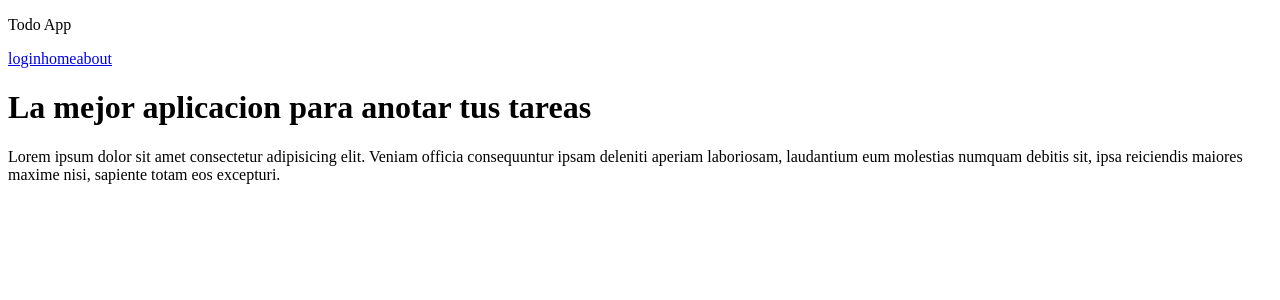
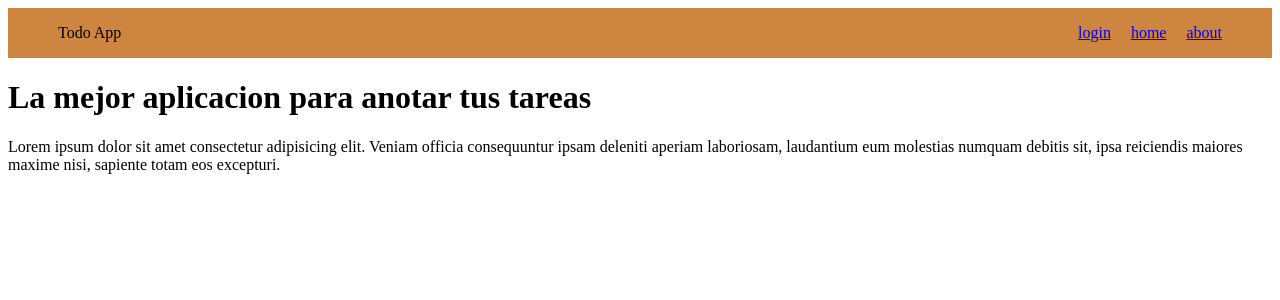
Before and after one commit to NormaAranibar/Frontend_todoAplicacion, a React (Vite) app: page / in a window 1280 px wide. Shown: the top 300 px of the page. Built offline with nearby package versions, Linux system fonts and the light colour scheme.

Commit message:
estilos implementado en Header

```diff
--- a/src/Components/Header.jsx
+++ b/src/Components/Header.jsx
@@ -1,10 +1,11 @@
 import { Link } from "react-router-dom";
+import styles from './Header.module.css'
 
 const Header = () => {
   return (
-    <div className="container">
+    <div className={styles.container}>
       <p>Todo App</p>
-      <nav>
+      <nav className={styles.nav}>
         <Link to="/login">login</Link>
         <Link to="/">home</Link>
         <Link to="/about">about</Link>
--- a/src/Components/Header.module.css
+++ b/src/Components/Header.module.css
@@ -0,0 +1,14 @@
+.container
+{
+   background-color: peru;
+   display:flex;
+   justify-content: space-between;
+   align-items: center;
+   padding: 0 50px;
+}
+
+.nav
+{
+  display: flex;
+  gap:20px;
+}
```
Also changed, not shown: src/Components/InputTodo.jsx (added).
